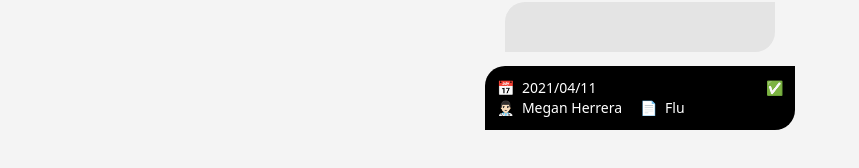
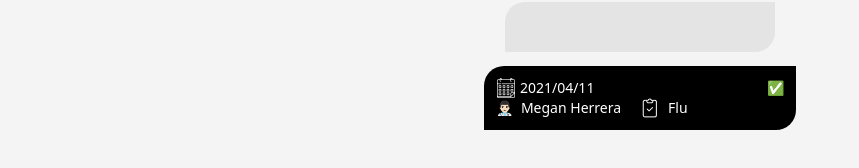
Before and after one commit to sntwandy/CareYou-WebClient, a Next.js app: page /MedicalRecord in a window 1280 px wide. Shown: the part 433-601 px from the top of the page, without its empty margins (0-859 px from the left). Built offline with nearby package versions, Linux system fonts and the light colour scheme.

Commit message:
add part of the icons

```diff
--- a/components/UI/RecordCard.tsx
+++ b/components/UI/RecordCard.tsx
@@ -19,22 +19,26 @@ const RecordCard = (props: IProps): ReactElement => {
   const { record } = props;
   return (
     <div className={'flex flex-wrap items-center justify-center bg-black text-white font-extralight text-sm rounded-tl-input rounded-br-input p-3'} style={{color: '#fff'}}>
-      <div className="flex" style={{ width: '100%' }}>
-        <div className="flex flex-1" style={{}}>
-          <span className="mr-2">📅</span>
+      <div className={'flex'} style={{ width: '100%' }}>
+        <div className={'flex flex-1'} style={{}}>
+          <span className="mr-1">
+            <img src={'/calendar.png'} alt={'Calendar Icon'} />
+          </span>
           {format(record.date, 'yyyy/MM/dd')}
         </div>
-        <div className="flex flex-1 flex-row-reverse" style={{ textAlign: 'end' }}>
+        <div className={'flex flex-1 flex-row-reverse'} style={{ textAlign: 'end' }}>
           <span>✅</span>
         </div>
       </div>
-      <div className="flex" style={{ width: '100%' }}>
-        <div className="flex flex-1" style={{display: 'block-inline'}}>
-          <span className="mr-2">👨🏻‍⚕️</span>
+      <div className={'flex'} style={{ width: '100%' }}>
+        <div className={'flex flex-1 font-light'} style={{display: 'block-inline'}}>
+          <span className={'mr-2'}>👨🏻‍⚕️</span>
           {record.attendant}
         </div>
-        <div className="flex flex-1">
-          <span className="mr-2">📄</span>
+        <div className={'flex flex-1'}>
+          <span className={'mr-2'}>
+            <img src={'/notepad.png'} alt={'Notepad Icon'} />
+          </span>
           {record.case}
         </div>
       </div>
```
Also changed, not shown: public/calendar.png (added), public/notepad.png (added).
